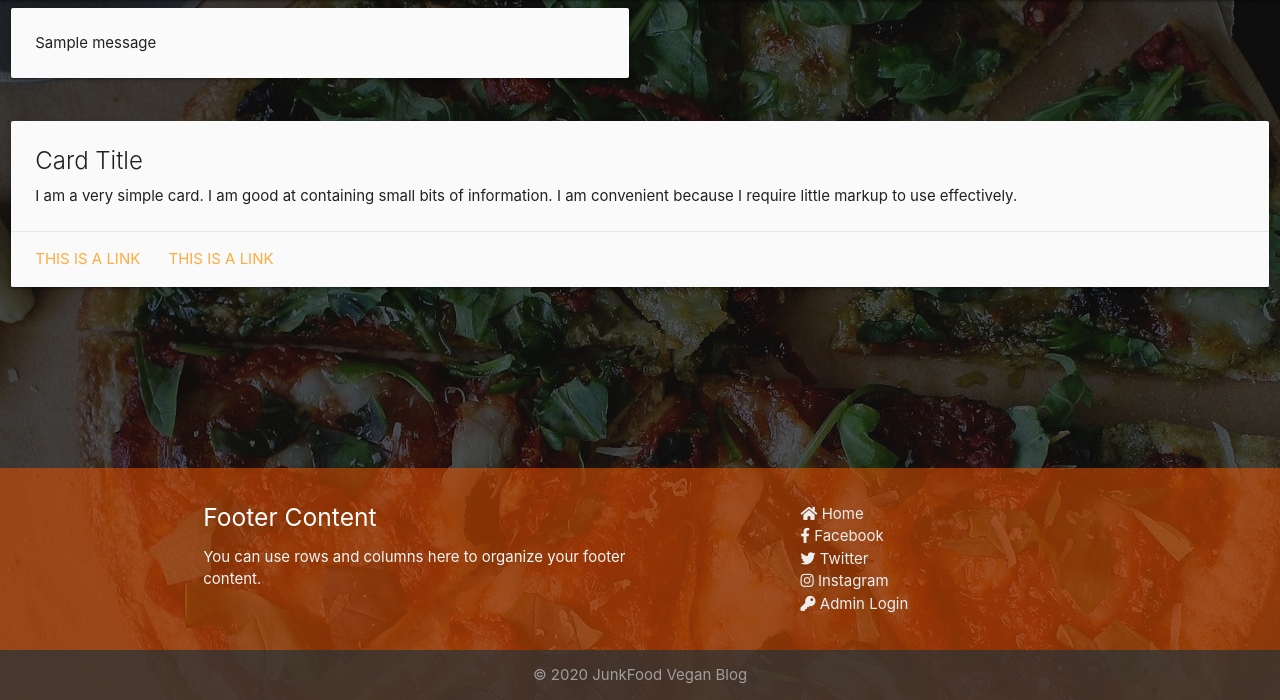
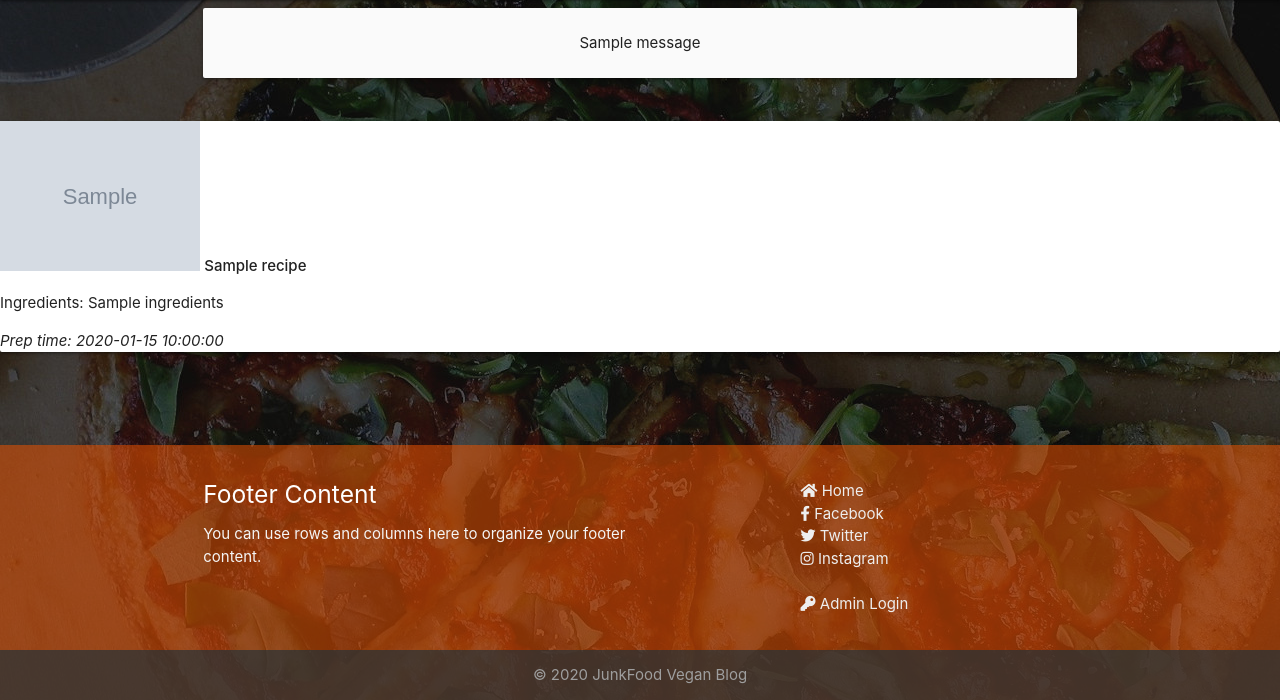
Before and after one commit to RoryBr1/Milestone-3, a Flask app: page / in a window 1280 px wide. Shown: the part 100-800 px from the top of the page. Run offline with Flask 2, Linux system fonts and the light colour scheme; grey boxes marked "Sample" are stand-in pictures; one stand-in notice (Sample message) is shown; a database or web service that is not in the repository returns one stand-in record (values such as "Sample title"); some libraries are stand-ins or nearby versions.

Commit message:
added admin panel on recipes.html when logged in as admin. moved logout button

```diff
--- a/app.py
+++ b/app.py
@@ -21,7 +21,8 @@ mongo = PyMongo(app)
 @app.route("/")
 @app.route("/get_recipes")
 def get_recipes():
-    return render_template("recipes.html")
+    recipes = list(mongo.db.recipes.find())
+    return render_template("recipes.html", recipes=recipes)
 
 @app.route("/admin_login", methods=["GET", "POST"])
 def admin_login():
--- a/templates/base.html
+++ b/templates/base.html
@@ -31,9 +31,6 @@
                     <img src="../static/images/logo.png" alt="JunkFoodVegan Logo" id="logo" height=100>
                 </a>
                 <ul id="nav-mobile" class="right hide-on-med-and-down">
-                     {% if session.user|lower == "admin1"|lower %}
-                    <li><a href="{{ url_for('logout') }}" class="waves-effect waves-light btn"><i class="material-icons right">logout</i>Logout as Admin</a></li>
-                    {% endif %}
                     <li><a href="http://www.facebook.com" target="_blank">
                             <i class="fab fa-facebook-f"></i>
                         </a></li>
@@ -53,15 +50,17 @@
         {% with messages = get_flashed_messages() %}
             {% if messages %}
                 {% for message in messages %}
-                      <div class="row">
-                            <div class="col s6">
-                            <div class="card grey lighten-5">
-                                <div class="card-content grey-text text-darken-4">
-                                {{ message }}
+                    <div class="container center-align">
+                        <div class="row">
+                            <div class="col s12">
+                                <div class="card grey lighten-5">
+                                    <div class="card-content grey-text text-darken-4">
+                                        <p>{{ message }}</p>
+                                    </div>
                                 </div>
                             </div>
-                            </div>
                         </div>
+                    </div>
                 {% endfor %}
             {% endif %}
         {% endwith %}
@@ -91,7 +90,12 @@
                   <li><a class="grey-text text-lighten-3" href="http://www.facebook.com/" target="_blank"><i class="fab fa-facebook-f"></i> Facebook</a></li>
                   <li><a class="grey-text text-lighten-3" href="http://www.twitter.com/" target="_blank"><i class="fab fa-twitter"></i> Twitter</a></li>
                   <li><a class="grey-text text-lighten-3" href="http://www.instagram.com/" target="_blank"><i class="fab fa-instagram"></i> Instagram</a></li>
+                  <br>
+                  {% if session.user|lower == "admin1"|lower %}
+                  <li><a class="grey-text text-lighten-3" href="{{ url_for('logout') }}"><i class="fas fa-sign-out-alt"></i> Logout as Admin</a></li>
+                  {% else %}
                   <li><a class="grey-text text-lighten-3" href="{{ url_for('admin_login') }}"><i class="fas fa-key"></i> Admin Login</a></li>
+                  {% endif %}
                 </ul>
               </div>
             </div>
--- a/templates/recipes.html
+++ b/templates/recipes.html
@@ -1,19 +1,31 @@
 {% extends "base.html" %}
-
 {% block content %}
+{% if session.user|lower == "admin1"|lower %}
+<div class="container center-align">
     <div class="row">
         <div class="col s12">
             <div class="card grey lighten-5">
                 <div class="card-content grey-text text-darken-4">
-          <span class="card-title">Card Title</span>
-          <p>I am a very simple card. I am good at containing small bits of information.
-            I am convenient because I require little markup to use effectively.</p>
+                    <span class="card-title"><i class="fas fa-pen-square"></i> Admin Panel</span>
                 </div>
-        <div class="card-action">
-          <a href="#">This is a link</a>
-          <a href="#">This is a link</a>
+                <div class="card-action center">
+                    <a href="#" class="btn"> <i class="fas fa-plus-square"></i> Add New Recipe</a>
+                    <a href="#" class="btn"><i class="fas fa-folder"></i> Manage Categories</a>
+                    <a href="{{ url_for('logout') }}" class="btn"><i class="fas fa-sign-out-alt"></i> Logout as Admin</a>
                 </div>
             </div>
         </div>
     </div>
+</div>
+{% endif %}
+
+{% for recipe in recipes %}
+    <div class="card"><img src="{{ recipe.img_url }}" height=150>
+
+                    <strong>{{ recipe.recipe_name }}</strong>
+                <p>Ingredients: {{ recipe.ingredients }}</p>
+                <p><em>Prep time: {{ recipe.prep_time }}</em></p>
+
+    </div>
+{% endfor %}
 {% endblock %}
```
Lines whose indentation alone changed are shown as unchanged.
